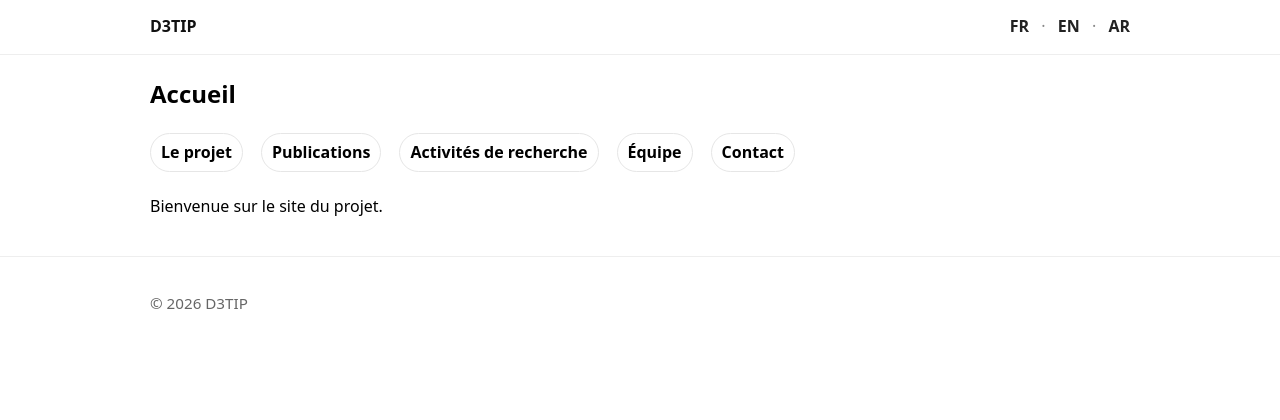
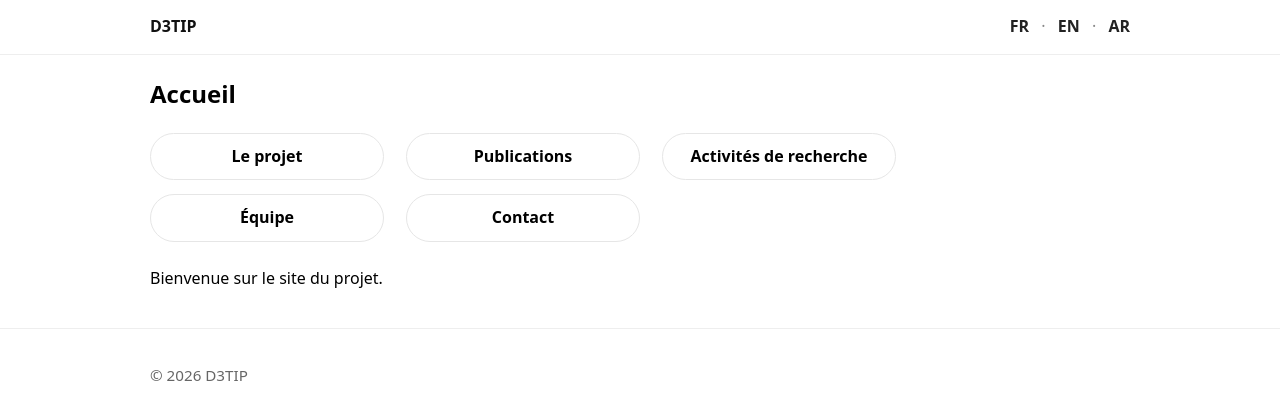
Before and after one commit to d3tip-phc-utique/d3tip-phc-utique.github.io, a Jekyll site: the page built from fr/index.md, in a window 1280 px wide. Shown: the top 420 px of the page. Built offline with Jekyll 4.4.1, drawn with Linux system fonts in a browser that asks for light colours.

Commit message:
Update style.css

```diff
--- a/assets/css/style.css
+++ b/assets/css/style.css
@@ -23,21 +23,29 @@ html[dir="rtl"] .navwrap { flex-direction: row-reverse; }
 html[dir="rtl"] .page-content { text-align: right; }
 
 
-.home-menu {
+.home-menu{
   display: flex;
   flex-wrap: wrap;
-  gap: 12px 18px;
-  margin: 12px 0 22px;
+  gap: 14px 22px;        /* espace entre les items */
+  margin: 14px 0 24px;
 }
 
-.home-menu a {
+/* Chaque lien devient un “chip” plus large */
+.home-menu a{
+  display: inline-flex;
+  align-items: center;
+  justify-content: center;
+  padding: 10px 16px;     /* plus d’espace interne */
+  min-width: 170px;       /* ils s’étendent */
   text-decoration: none;
   font-weight: 600;
-  padding: 6px 10px;
   border: 1px solid #e6e6e6;
   border-radius: 999px;
 }
 
-.home-menu a:hover {
-  text-decoration: underline;
+/* Sur écrans larges, ils s’étalent et se répartissent mieux */
+@media (min-width: 860px){
+  .home-menu a{
+    min-width: 200px;
+  }
 }
```
